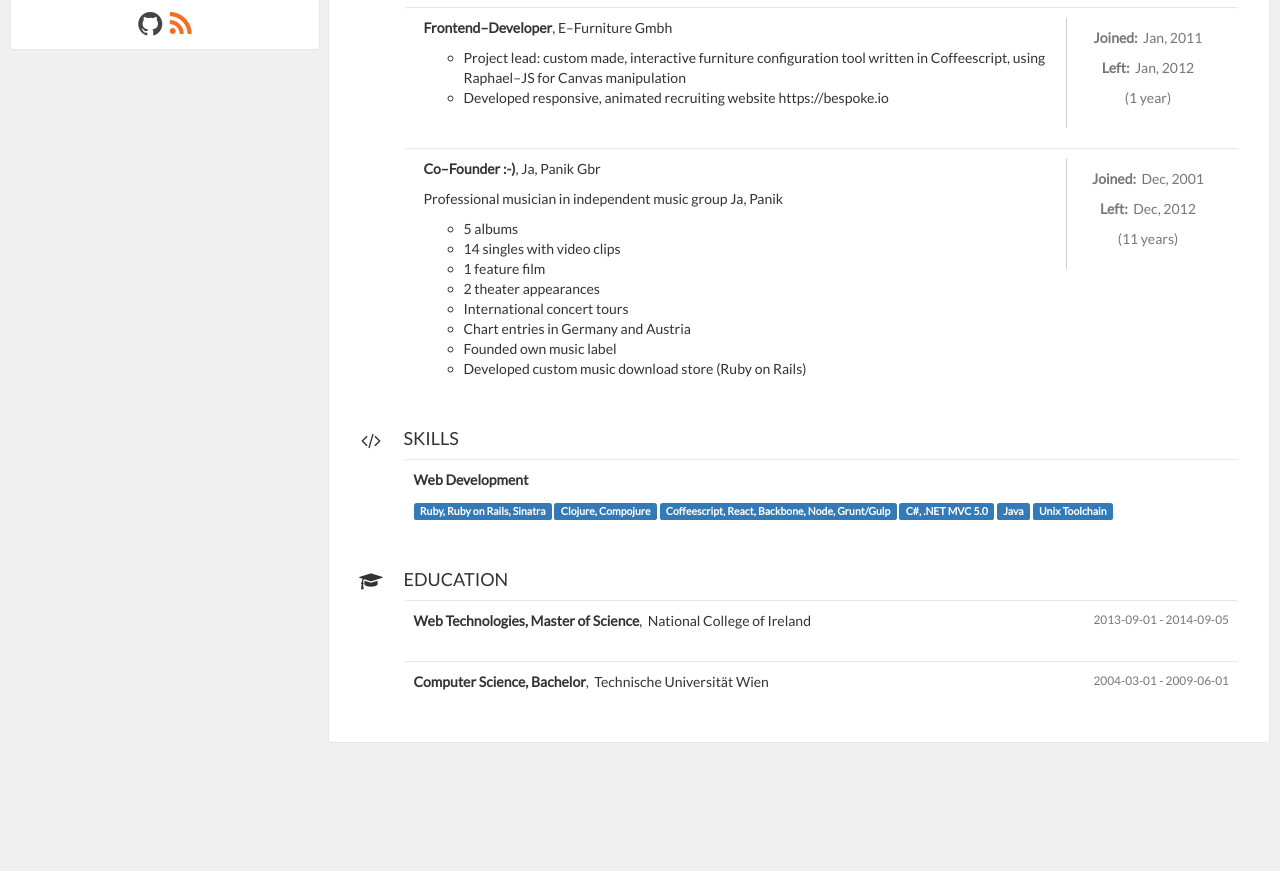
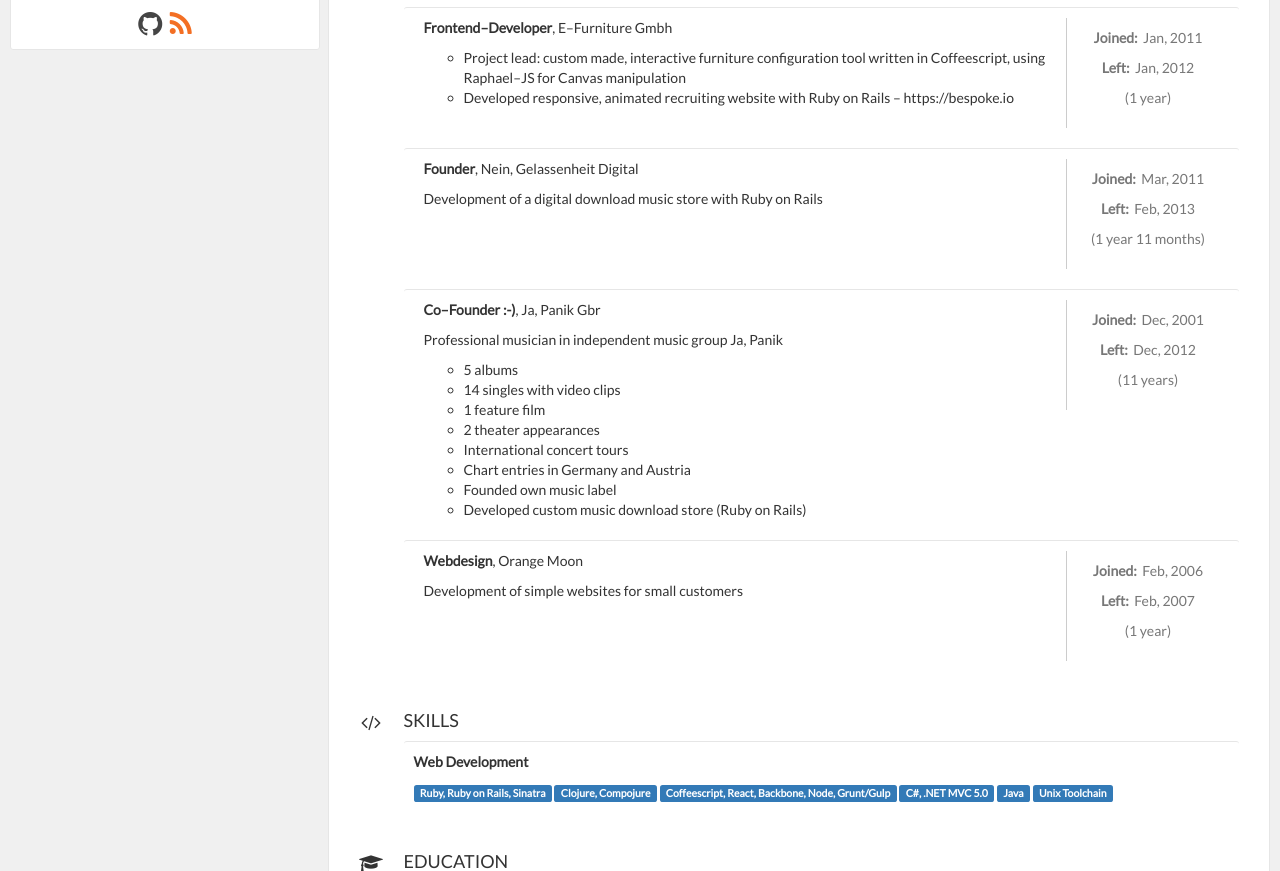
Before and after one commit to treppo/resume, a plain HTML site: page resume.html in a window 1280 px wide. Shown: the part 465-1336 px from the top of the page. Before the commit the page ends 1218 px from the top, so only its background shows below. Drawn offline with nearby package versions, Linux system fonts and the light colour scheme.

Commit message:
Add some jobs

```diff
--- a/resume.html
+++ b/resume.html
@@ -336,7 +336,7 @@
 
                                                                 <li> Project lead: custom made, interactive furniture configuration tool written in Coffeescript, using Raphael–JS for Canvas manipulation </li>
 
-                                                                <li> Developed responsive, animated recruiting website https://bespoke.io </li>
+                                                                <li> Developed responsive, animated recruiting website with Ruby on Rails – https://bespoke.io </li>
 
                                                         </ul>
 
@@ -355,6 +355,30 @@
                                                     </p>
                                                     <p>
                                                         (1 year)
+                                                    </p>
+                                                </div>
+                                            </li>
+
+                                            <li class="card card-nested clearfix">
+                                                <div class="content has-sidebar">
+                                                    <p><strong>Founder</strong>,&nbsp;Nein, Gelassenheit Digital</p>
+                                                    <p>Development of a digital download music store with Ruby on Rails</p>
+
+                                                </div>
+
+                                                <div class="sidebar text-muted text-center">
+                                                    <p>
+                                                        <strong>Joined:</strong>&nbsp;
+                                                        Mar, 2011
+                                                    </p>
+                                                    <p>
+
+                                                            <strong>Left:</strong>&nbsp;
+                                                            Feb, 2013
+
+                                                    </p>
+                                                    <p>
+                                                        (1 year 11 months)
                                                     </p>
                                                 </div>
                                             </li>
@@ -399,6 +423,30 @@
                                                     </p>
                                                     <p>
                                                         (11 years)
+                                                    </p>
+                                                </div>
+                                            </li>
+
+                                            <li class="card card-nested clearfix">
+                                                <div class="content has-sidebar">
+                                                    <p><strong>Webdesign</strong>,&nbsp;Orange Moon</p>
+                                                    <p>Development of simple websites for small customers</p>
+
+                                                </div>
+
+                                                <div class="sidebar text-muted text-center">
+                                                    <p>
+                                                        <strong>Joined:</strong>&nbsp;
+                                                        Feb, 2006
+                                                    </p>
+                                                    <p>
+
+                                                            <strong>Left:</strong>&nbsp;
+                                                            Feb, 2007
+
+                                                    </p>
+                                                    <p>
+                                                        (1 year)
                                                     </p>
                                                 </div>
                                             </li>
```
Also changed, not shown: resume.json (+16 -1 lines).
